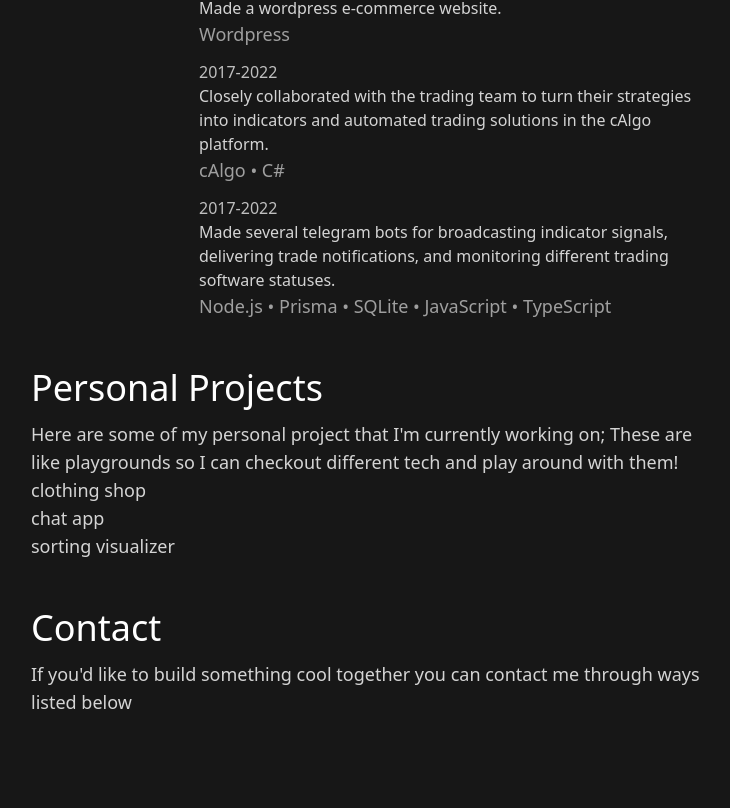
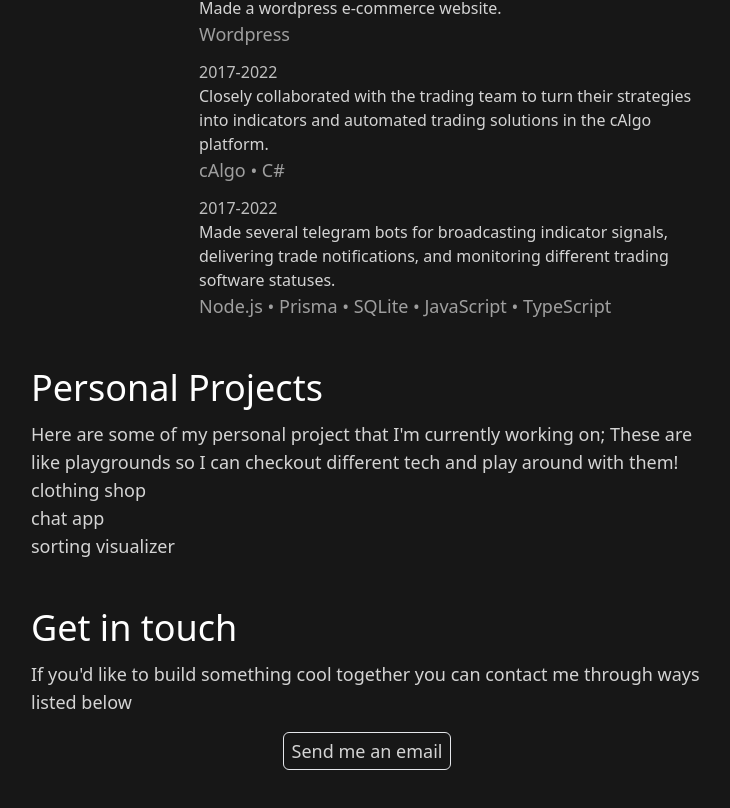
Before and after one commit to PezhmanGhavami/my-portfolio, a React (Vite) app: page / in a window 1280 px wide. Shown: the part 1276-2084 px from the top of the page, without its empty margins (273-1003 px from the left). Built offline with nearby package versions, Linux system fonts and the light colour scheme.

Commit message:
Fixed the logo not getting blured when menu is open - made some small changes in the cotact section

```diff
--- a/src/App.tsx
+++ b/src/App.tsx
@@ -99,7 +99,9 @@ function App() {
         <a
           href="#intro"
           title="Click to go back to top"
-          className="mr-2"
+          className={`mr-2 rounded-md${
+            openMenu ? " blur-sm pointer-events-none" : ""
+          }`}
         >
           <img
             src="/logo-64x64.webp"
@@ -455,11 +457,21 @@ function App() {
         </section> */}
         {/* Contact */}
         <section ref={contactRef} id="contact">
-          <h2 className={sectionHeadingStyles}>Contact</h2>
+          <h2 className={sectionHeadingStyles}>
+            Get in touch
+          </h2>
           <p>
             If you'd like to build something cool together
             you can contact me through ways listed below
           </p>
+          <div className="mt-4 flex justify-around items-center">
+            <a
+              className="px-2 py-1 border rounded-md"
+              href=""
+            >
+              Send me an email
+            </a>
+          </div>
         </section>
       </main>
     </div>
```
